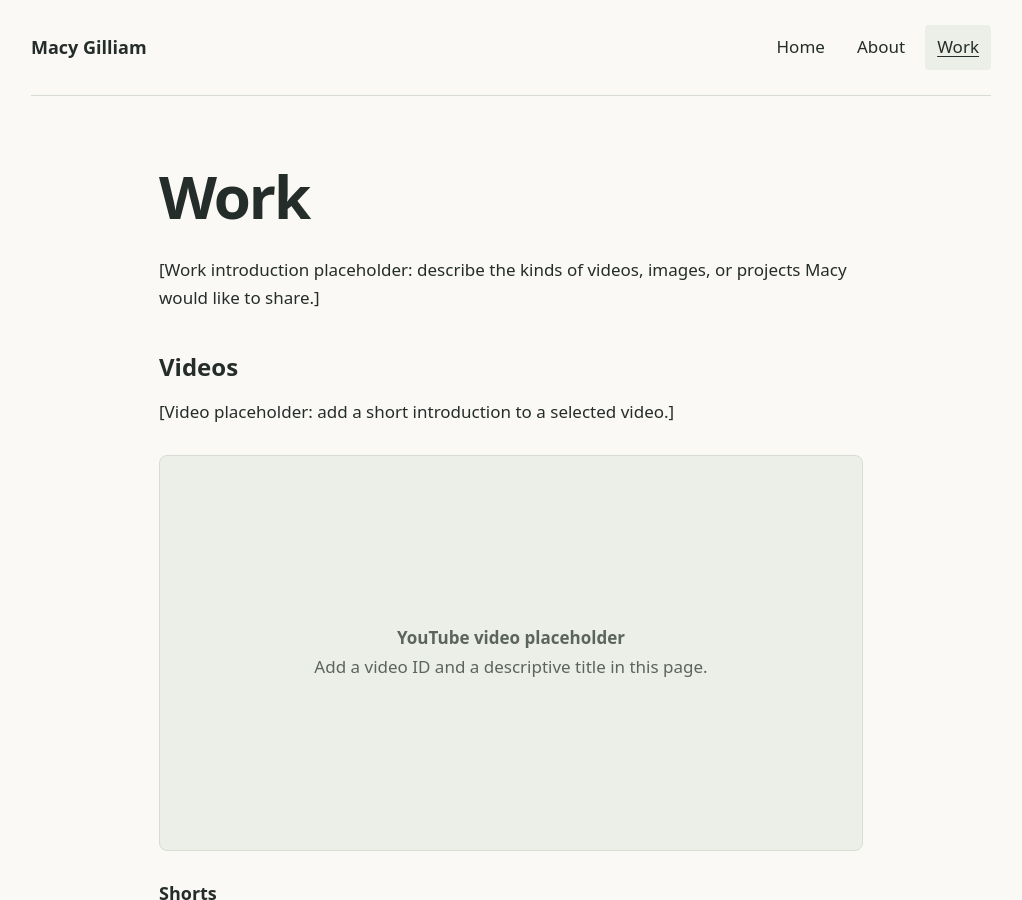
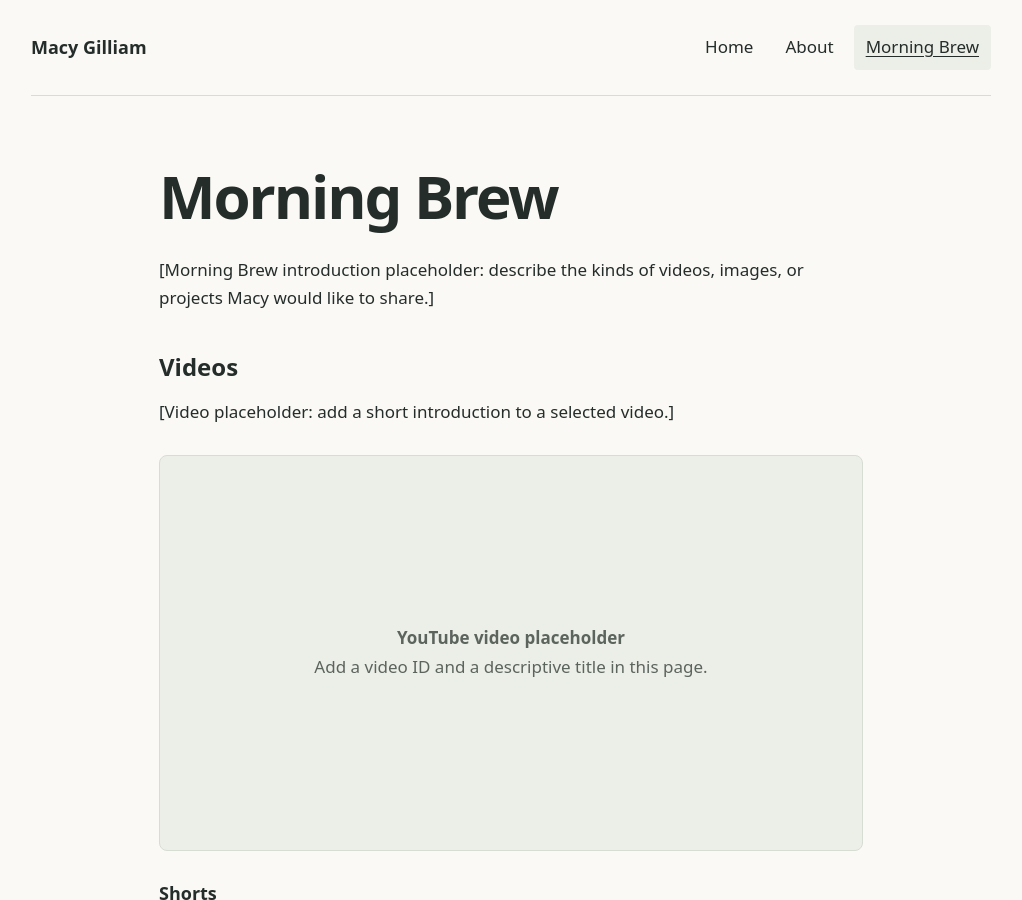
Before and after one commit to macyagilliam/macyagilliam, a Jekyll site: the page built from morning-brew.md, in a window 1280 px wide and 900 px high. Shown: the whole window, without its empty margins (129-1151 px from the left). Built offline with Jekyll 4.4.1, drawn with Linux system fonts in a browser that asks for light colours.

Commit message:
Rename Work page to Morning Brew

```diff
--- a/_layouts/default.html
+++ b/_layouts/default.html
@@ -16,7 +16,7 @@
         <ul>
           <li><a href="{{ '/' | relative_url }}"{% if page.url == '/' %} aria-current="page"{% endif %}>Home</a></li>
           <li><a href="{{ '/about/' | relative_url }}"{% if page.url == '/about/' %} aria-current="page"{% endif %}>About</a></li>
-          <li><a href="{{ '/work/' | relative_url }}"{% if page.url == '/work/' %} aria-current="page"{% endif %}>Work</a></li>
+          <li><a href="{{ '/morning-brew/' | relative_url }}"{% if page.url == '/morning-brew/' %} aria-current="page"{% endif %}>Morning Brew</a></li>
         </ul>
       </nav>
     </header>
--- a/work.md
+++ b/morning-brew.md
@@ -1,9 +1,9 @@
 ---
-title: Work
-permalink: /work/
+title: Morning Brew
+permalink: /morning-brew/
 ---
 
-[Work introduction placeholder: describe the kinds of videos, images, or projects Macy would like to share.]
+[Morning Brew introduction placeholder: describe the kinds of videos, images, or projects Macy would like to share.]
 
 ## Videos
 
```
Also changed, not shown: AGENTS.md (+2 -2 lines), about.md (+1 -1 lines), index.md (+1 -1 lines).
